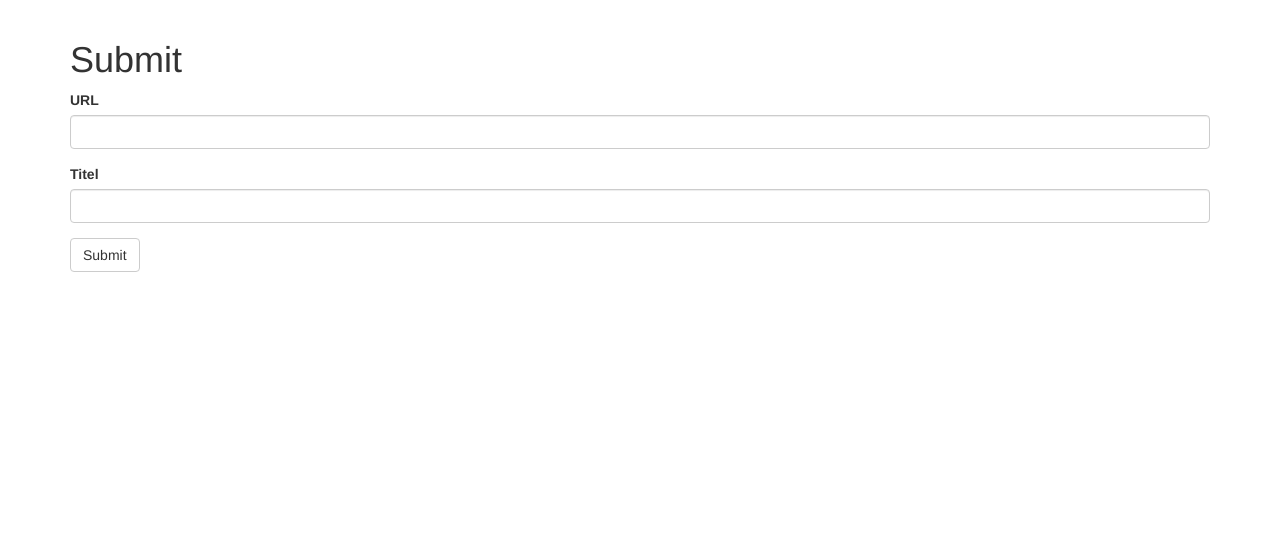
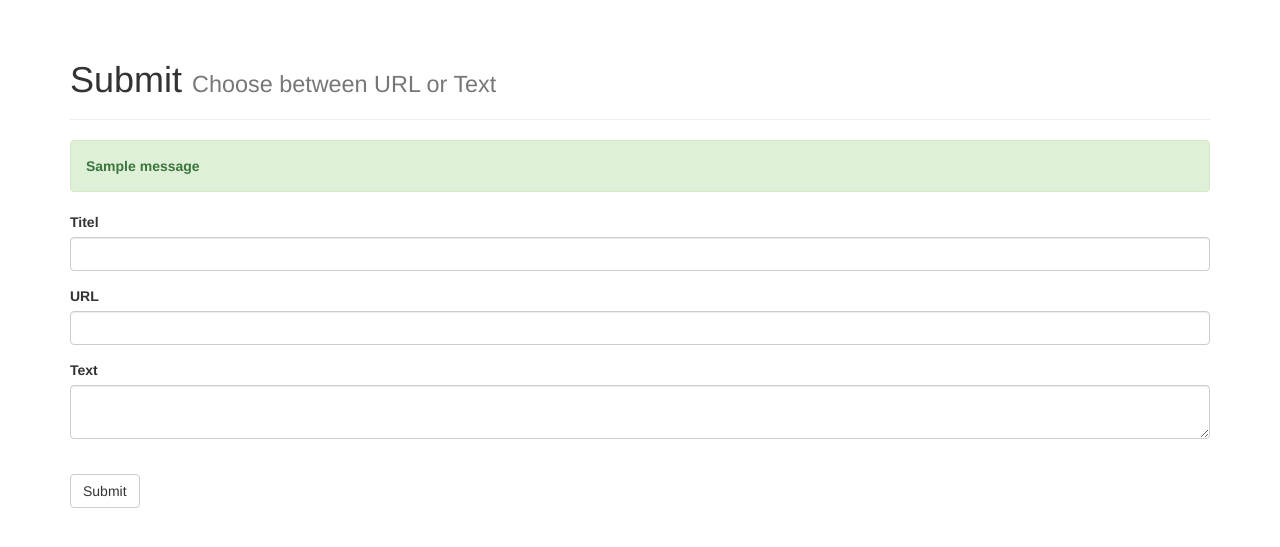
Before and after one commit to xsteadfastx/fackernews, a Flask app: page /submit in a window 1280 px wide. Shown: the part 52-599 px from the top of the page. Run offline with Flask 2, Linux system fonts and the light colour scheme; tables that the repository leaves empty hold one stand-in row (values such as "Sample post"); one stand-in notice (Sample message) is shown; parts of the project's set-up code (start-up, migrations or seed data) failed here and were passed over; some libraries are stand-ins or nearby versions.

Commit message:
choice between url and text

```diff
--- a/app/app.py
+++ b/app/app.py
@@ -5,7 +5,7 @@ from flask_bootstrap import Bootstrap
 from flask_wtf import Form, RecaptchaField
 from sqlalchemy import desc
 from wtforms import TextField, TextAreaField
-from wtforms.validators import Required, URL, Email, Optional
+from wtforms.validators import Required, URL, Optional
 
 
 exec(open('fackernews.conf').read())
@@ -32,8 +32,9 @@ def comment_counter(links):
 class Link(db.Model):
     ''' sqlalchemy stuff magic '''
     id = db.Column(db.Integer(), primary_key=True)
+    titel = db.Column(db.String())
     url = db.Column(db.String())
-    titel = db.Column(db.String())
+    text = db.Column(db.String())
     date_time = db.Column(db.DateTime())
     last_activity = db.Column(db.DateTime())
     upvotes = db.Column(db.Integer())
@@ -41,16 +42,18 @@ class Link(db.Model):
     comments = db.relationship('Comment',
                                backref='link', lazy='dynamic')
 
-    def __init__(self, url, titel, date_time, last_activity, upvotes):
+    def __init__(self, titel, url, text, date_time, last_activity, upvotes):
+            self.titel = titel
             self.url = url
-            self.titel = titel
+            self.text = text
             self.date_time = date_time
             self.last_activity = last_activity
             self.upvotes = upvotes
 
     def __repr__(self):
-            return '<Link(%r, %r, %r, %r, %r)>' % (self.url,
-                                                   self.titel,
+            return '<Link(%r, %r, %r, %r, %r, %r)>' % (self.titel,
+                                                   self.url,
+                                                   self.text,
                                                    self.date_time,
                                                    self.last_activity,
                                                    self.upvotes)
@@ -77,15 +80,16 @@ class Comment(db.Model):
 
     def __repr__(self):
         return '<Comment(%r, %r, %r, %r, %r)>' % (self.name,
-                                                      self.website,
-                                                      self.message,
-                                                      self.date_time,
-                                                      self.upvotes)
+                                                  self.website,
+                                                  self.message,
+                                                  self.date_time,
+                                                  self.upvotes)
 
 
 class LinkForm(Form):
-    url = TextField('URL', validators=[Required(), URL()])
     titel = TextField('Titel', validators=[Required()])
+    url = TextField('URL', validators=[URL(), Optional()])
+    text = TextAreaField('Text')
     recaptcha = RecaptchaField()
 
 
@@ -136,17 +140,22 @@ def submit():
     ''' adding new link '''
     form = LinkForm()
     if form.validate_on_submit():
-        link = Link(form.url.data,
-                    form.titel.data,
-                    datetime.datetime.utcnow(),
-                    datetime.datetime.utcnow(),
-                    0)
-        db.session.add(link)
-        db.session.commit()
+        if bool(form.url.data) ^ bool(form.text.data):
+            link = Link(form.titel.data,
+                        form.url.data,
+                        form.text.data,
+                        datetime.datetime.utcnow(),
+                        datetime.datetime.utcnow(),
+                        0)
+            db.session.add(link)
+            db.session.commit()
 
-        flash('Added link')
+            flash(u'Added link', 'success')
+            return redirect('/submit')
 
-        return redirect('/')
+        else:
+            flash(u'Choose between URL or Text', 'danger')
+            return redirect('/submit')
 
     return render_template('submit.html', form=form)
 
@@ -170,6 +179,7 @@ def upvote(link_id):
 @app.route('/comments/<int:link_id>', methods=('GET', 'POST'))
 def comments(link_id):
     form = CommentForm()
+    link = Link.query.filter_by(id=link_id).first()
     if form.validate_on_submit():
         comment = Comment(form.name.data,
                           form.website.data,
@@ -178,22 +188,18 @@ def comments(link_id):
                           0,
                           link_id)
         db.session.add(comment)
-        link = Link.query.filter_by(id=link_id).first()
         link.last_activity = datetime.datetime.utcnow()
         db.session.commit()
 
-        flash('Added comment')
+        flash(u'Added comment', 'success')
 
         return redirect('/comments/' + str(link_id))
-
-    titel = Link.query.filter_by(id=link_id).first().titel
 
     comments = Comment.query.filter_by(link_id=link_id).order_by(desc(Comment.upvotes)).all()
 
     return render_template('comments.html',
-                           link_id=link_id,
+                           link=link,
                            form=form,
-                           titel=titel,
                            comments=comments)
 
 
--- a/app/templates/index.html
+++ b/app/templates/index.html
@@ -22,7 +22,11 @@
 			<td><a href="/upvote/{{ j.id }}">&#9650;</a></td>
 			{% endif %}
 			<td>
+				{% if j.text %}
+				<a href="/comments/{{ j.id }}">{{ j.titel }}</a>
+				{% else %}
 				<a href="{{ j.url }}">{{ j.titel }}</a>
+				{% endif %}
 				<br /><small>{{ j.upvotes }} upvotes | <a href="/comments/{{ j.id }}">{% if counter[i] > 0 %}{{ counter[i] }} comments{% else %}discuss{% endif %}</a></small>
 			</td>
 		</tr>
--- a/app/templates/submit.html
+++ b/app/templates/submit.html
@@ -7,15 +7,26 @@
 
 {% block content %}
 <div class="container">
-	<h1>Submit</h1>
+	<div class="page-header">
+		<h1>Submit <small>Choose between URL or Text</small></h1>
+	</div>
+	{% with messages = get_flashed_messages(with_categories=true) %}
+		{% if messages %}
+			{% for category, message in messages %}
+			<div class="alert alert-{{ category }}"><strong>{{ message }}</strong></div>
+			{% endfor %}
+		{% endif %}
+	{% endwith %}
 	<form class="form" role="form" action="" method="POST" enctype="login">
 		{{ form.hidden_tag() }}
+		{{ wtf.form_field(form.titel) }}
 		{{ wtf.form_field(form.url) }}
-		{{ wtf.form_field(form.titel) }}
+		{{ wtf.form_field(form.text) }}
 		{% for error in form.recaptcha.errors %}
 		 	{{ error }}
 		{% endfor %}
 		{{ form.recaptcha }}
+		<br />
 		<p><button type="submit" class="btn btn-default" value="name">Submit</button></p>
 </div>
 {% endblock %}
```
Also changed, not shown: app/templates/comments.html (+11 -7 lines).
